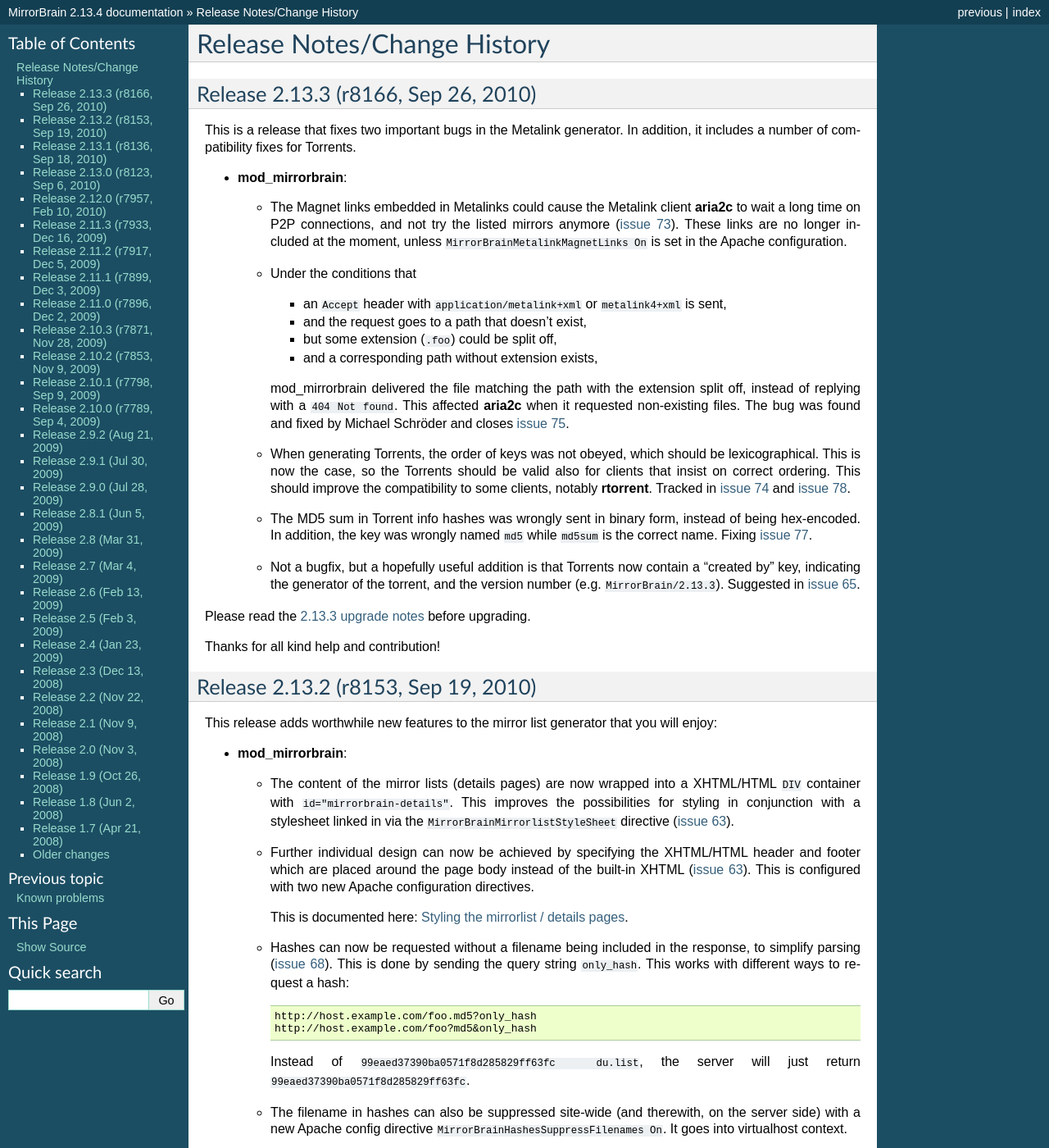
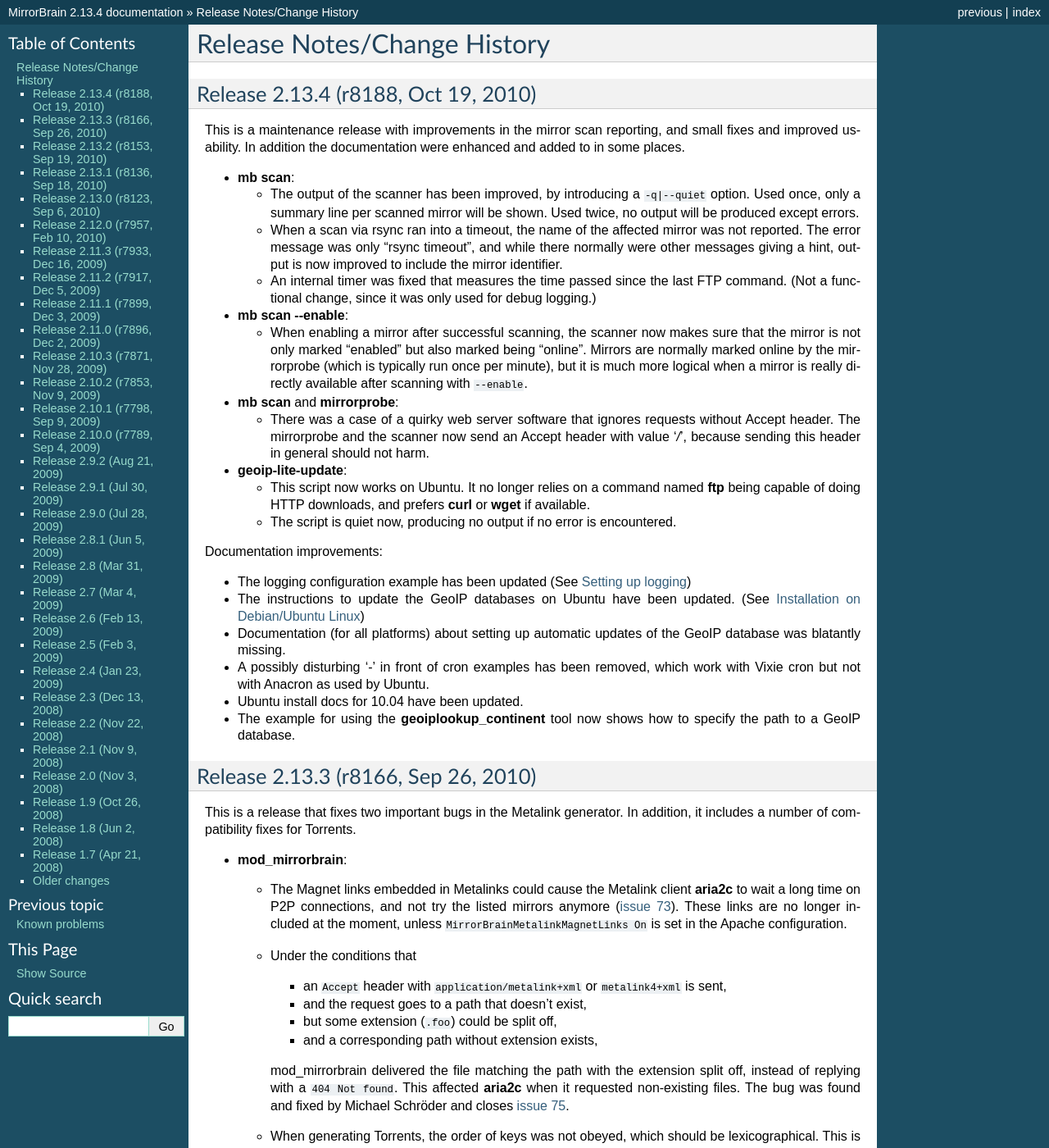
Before and after one commit to hayalci/mirrorbrain, a Sphinx documentation site: the page built from docs/changes.rst, in a window 1280 px wide and 1400 px high. Shown: the whole window at 82% size. Built offline with Sphinx 7.4.7, drawn with Linux system fonts in a browser that asks for light colours.

Commit message:
release notes for 2.13.4
git-svn-id: http://svn.mirrorbrain.org/svn/mirrorbrain/trunk@8187 2d291e14-ff0c-0410-a3fa-d5caa9871f55

```diff
--- a/docs/changes.rst
+++ b/docs/changes.rst
@@ -2,6 +2,64 @@
 
 Release Notes/Change History
 ============================
+
+
+Release 2.13.4 (r8188, Oct 19, 2010)
+------------------------------------
+
+This is a maintenance release with improvements in the mirror scan reporting,
+and small fixes and improved usability. In addition the documentation were
+enhanced and added to in some places.
+
+
+* :program:`mb scan`:
+
+  - The output of the scanner has been improved, by introducing a
+    ``-q|--quiet`` option. Used once, only a summary line per scanned mirror
+    will be shown. Used twice, no output will be produced except errors.
+  - When a scan via rsync ran into a timeout, the name of the affected
+    mirror was not reported. The error message was only "rsync timeout", and
+    while there normally were other messages giving a hint, output is now
+    improved to include the mirror identifier.
+  - An internal timer was fixed that measures the time passed since the last
+    FTP command. (Not a functional change, since it was only used for debug
+    logging.)
+
+* :program:`mb scan --enable`:
+
+  - When enabling a mirror after successful scanning, the scanner now makes
+    sure that the mirror is not only marked "enabled" but also marked being
+    "online". Mirrors are normally marked online by the mirrorprobe (which is
+    typically run once per minute), but it is much more logical when a mirror
+    is really directly available after scanning with ``--enable``.
+
+* :program:`mb scan` and :program:`mirrorprobe`:
+
+  - There was a case of a quirky web server software that ignores requests
+    without Accept header. The mirrorprobe and the scanner now send an Accept
+    header with value '*/*', because sending this header in general should not
+    harm.
+
+* :program:`geoip-lite-update`:
+
+  - This script now works on Ubuntu. It no longer relies on a command named
+    :program:`ftp` being capable of doing HTTP downloads, and prefers
+    :program:`curl` or :program:`wget` if available.
+  - The script is quiet now, producing no output if no error is encountered.
+
+Documentation improvements:
+
+- The logging configuration example has been updated (See
+  :ref:`initial_configuration_logging_setup`)
+- The instructions to update the GeoIP databases on Ubuntu have been updated.
+  (See :ref:`installation_ubuntu_debian`)
+- Documentation (for all platforms) about setting up automatic updates of the
+  GeoIP database was blatantly missing.
+- A possibly disturbing '-' in front of cron examples has been removed, which
+  work with Vixie cron but not with Anacron as used by Ubuntu.
+- Ubuntu install docs for 10.04 have been updated.
+- The example for using the :program:`geoiplookup_continent` tool now shows how
+  to specify the path to a GeoIP database.
 
 
 Release 2.13.3 (r8166, Sep 26, 2010)
```
